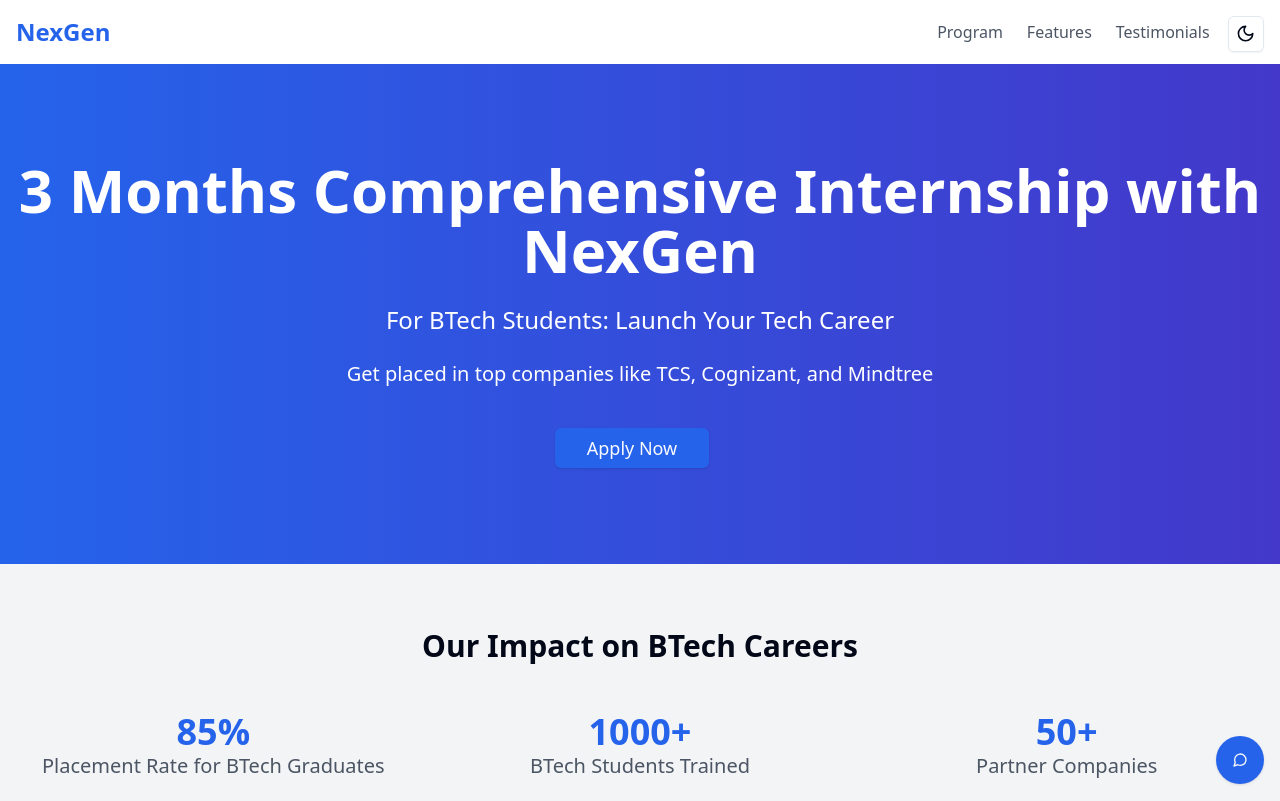
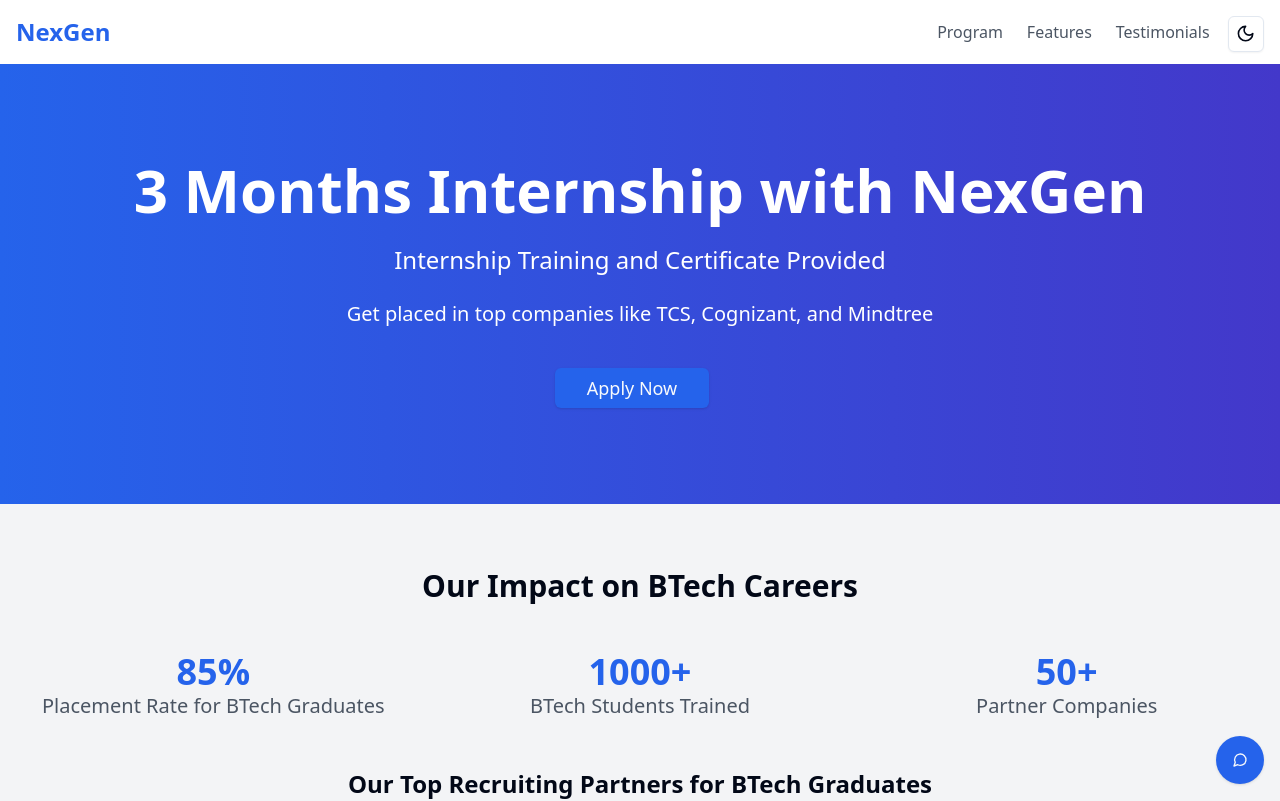
Before and after one commit to dheemutech/main, a Next.js app: page / in a window 1280 px wide. Shown: the top 801 px of the page. Built offline with nearby package versions, Linux system fonts and the light colour scheme.

Commit message:
SOFTGEN MAGIC

```diff
--- a/src/pages/_app.js
+++ b/src/pages/_app.js
@@ -6,7 +6,7 @@
 export default function App({ Component, pageProps }) {
   return (
     <ErrorBoundary>
-      <ThemeProvider attribute="class" defaultTheme="system" enableSystem>
+      <ThemeProvider attribute="class" defaultTheme="light" enableSystem={false}>
         <Component {...pageProps} />
         <Toaster />
       </ThemeProvider>
--- a/src/pages/index.js
+++ b/src/pages/index.js
@@ -73,10 +73,10 @@
   return (
     <Layout>
       <Head>
-        <title>3 Months Comprehensive Internship with NexGen | For BTech Students</title>
+        <title>3 Months Internship with NexGen | For BTech Students</title>
         <meta name="description" content="Join NexGen's 3-month comprehensive internship program for BTech students in technology. Boost your career with hands-on experience and get placed in top companies like TCS, Cognizant, and Mindtree." />
         <meta name="keywords" content="internship, technology, full-stack development, AI, ML, cloud computing, BTech students, TCS, Cognizant, Mindtree" />
-        <meta property="og:title" content="3 Months Comprehensive Internship with NexGen | For BTech Students" />
+        <meta property="og:title" content="3 Months Internship with NexGen | For BTech Students" />
         <meta property="og:description" content="Join NexGen's 3-month comprehensive internship program for BTech students in technology. Get placed in top companies like TCS, Cognizant, and Mindtree." />
         <meta property="og:type" content="website" />
         <meta property="og:url" content="https://www.nexgeninternship.com" />
@@ -105,7 +105,7 @@
             animate={controls}
             transition={{ duration: 0.5 }}
           >
-            3 Months Comprehensive Internship with NexGen
+            3 Months Internship with NexGen
           </motion.h1>
           <motion.p
             className="text-xl md:text-2xl mb-6"
@@ -113,7 +113,7 @@
             animate={controls}
             transition={{ duration: 0.5, delay: 0.2 }}
           >
-            For BTech Students: Launch Your Tech Career
+            Internship Training and Certificate Provided
           </motion.p>
           <motion.p
             className="text-lg md:text-xl mb-10"
```
